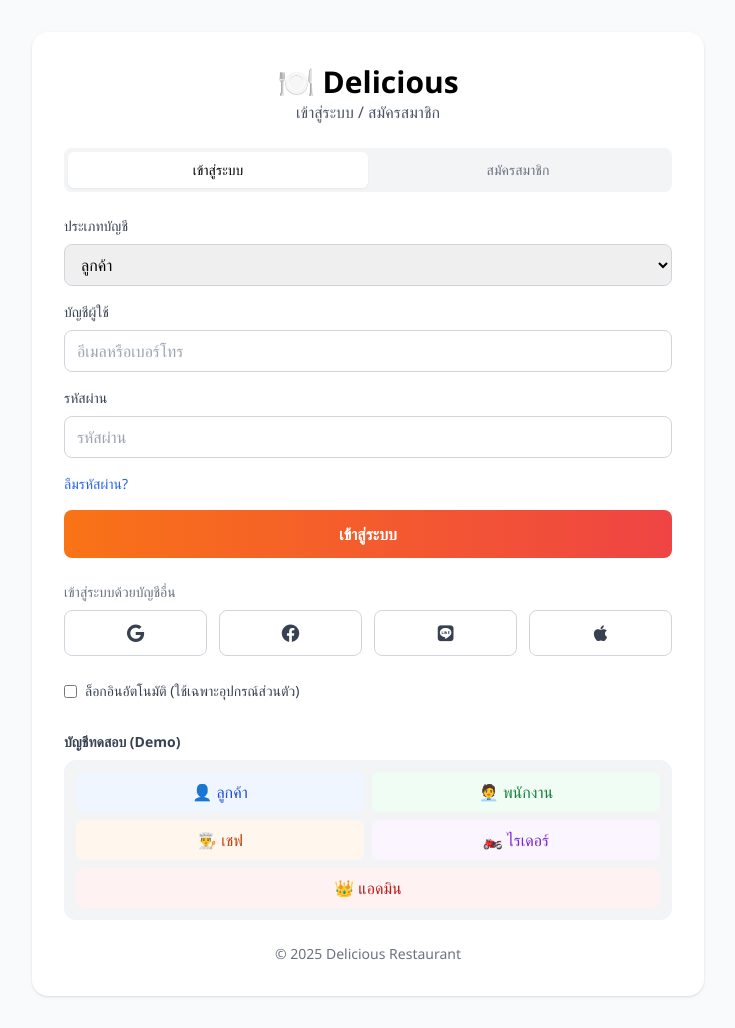
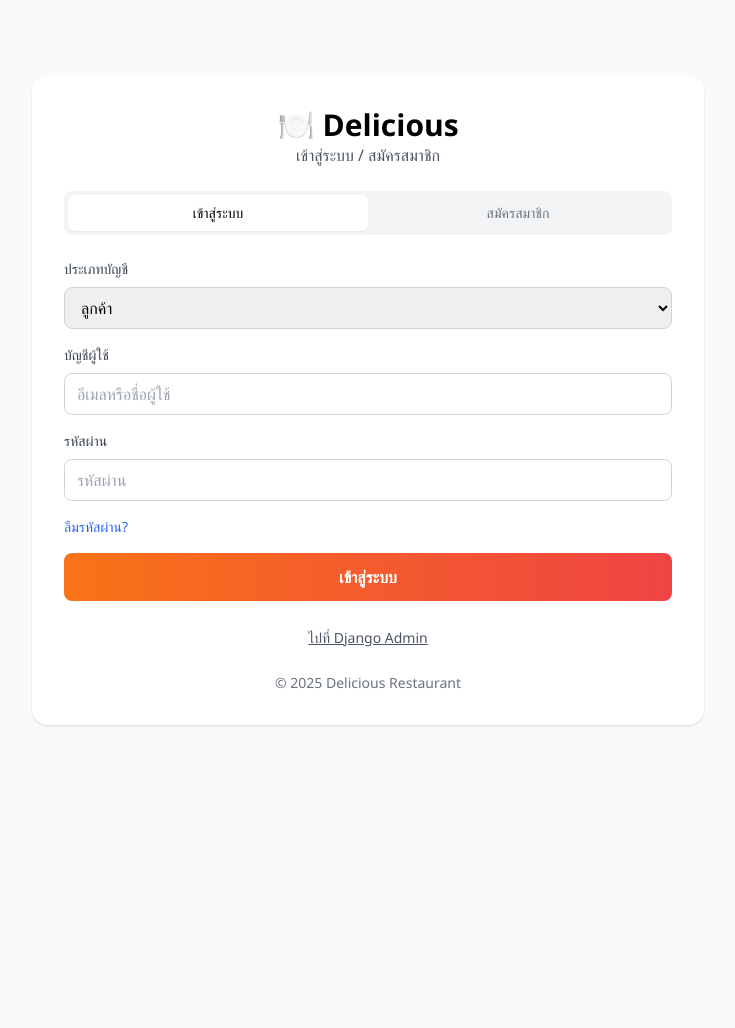
Before and after one commit to Nanashi1150/Worky, a Django app: page /login/ in a window 1280 px wide. Shown: the whole page, without its empty margins (272-1007 px from the left). After the commit the page ends 726 px from the top, so only its background shows below. Run offline with Django 5.2, Linux system fonts and the light colour scheme; some libraries are stand-ins or nearby versions.

Commit message:
feat: login accepts email or username; remove third-party/demo logins; add Admin link; scope cart/favorites per-user

```diff
--- a/restaurant/templates/restaurant/login.html
+++ b/restaurant/templates/restaurant/login.html
@@ -39,7 +39,7 @@
           </div>
           <div>
             <label class="block text-sm font-medium text-gray-700 mb-2">บัญชีผู้ใช้</label>
-            <input type="text" id="loginEmail" name="loginEmail" class="w-full px-3 py-2 border border-gray-300 rounded-lg focus:ring-2 focus:ring-blue-500 focus:border-transparent" placeholder="อีเมลหรือเบอร์โทร" />
+            <input type="text" id="loginEmail" name="loginEmail" class="w-full px-3 py-2 border border-gray-300 rounded-lg focus:ring-2 focus:ring-blue-500 focus:border-transparent" placeholder="อีเมลหรือชื่อผู้ใช้" />
           </div>
           <div>
             <label class="block text-sm font-medium text-gray-700 mb-2">รหัสผ่าน</label>
@@ -53,41 +53,15 @@
           {% if login_error %}
           <p class="text-sm text-red-600">{{ login_error }}</p>
           {% endif %}
-          <!-- Primary login button: gradient ตามภาพตัวอย่าง -->
+          <!-- Primary login button: gradient ตามดีไซน์ -->
           <button type="submit" class="w-full py-3 rounded-lg font-semibold text-white bg-gradient-to-r from-orange-500 to-red-500 hover:from-orange-600 hover:to-red-600">เข้าสู่ระบบ</button>
-
-          <!-- Sign in with providers -->
-          <div class="pt-2">
-            <div class="text-sm text-gray-500 mb-2">เข้าสู่ระบบด้วยบัญชีอื่น</div>
-            <div class="grid grid-cols-4 gap-3">
-              <button type="button" class="border border-gray-300 rounded-lg py-2 text-gray-700 hover:bg-gray-50"><i class="fa-brands fa-google text-lg"></i></button>
-              <button type="button" class="border border-gray-300 rounded-lg py-2 text-gray-700 hover:bg-gray-50"><i class="fa-brands fa-facebook text-lg"></i></button>
-              <button type="button" class="border border-gray-300 rounded-lg py-2 text-gray-700 hover:bg-gray-50"><i class="fa-brands fa-line text-lg"></i></button>
-              <button type="button" class="border border-gray-300 rounded-lg py-2 text-gray-700 hover:bg-gray-50"><i class="fa-brands fa-apple text-lg"></i></button>
-            </div>
+          <!-- Link to Django Admin -->
+          <div class="pt-2 text-center">
+            <a href="/admin/" class="inline-block text-sm text-gray-600 hover:text-gray-800 underline">ไปที่ Django Admin</a>
           </div>
 
-          <!-- Auto-login checkbox -->
-          <div class="pt-2">
-            <label class="inline-flex items-start gap-2 text-sm text-gray-700">
-              <input type="checkbox" id="autoLogin" class="mt-1" />
-              <span>ล็อกอินอัตโนมัติ (ใช้เฉพาะอุปกรณ์ส่วนตัว)</span>
-            </label>
-          </div>
-
-          <!-- Demo accounts section -->
-          <div class="pt-3">
-            <div class="text-sm font-semibold text-gray-700 mb-2">บัญชีทดสอบ (Demo)</div>
-            <div class="bg-gray-100 rounded-xl p-3">
-              <div class="grid grid-cols-2 gap-2 mb-2">
-                <button type="button" onclick="gotoRole('customer')" class="p-2 rounded-lg bg-blue-50 text-blue-700 hover:bg-blue-100">👤 ลูกค้า</button>
-                <button type="button" onclick="gotoRole('staff')" class="p-2 rounded-lg bg-green-50 text-green-700 hover:bg-green-100">🧑‍💼 พนักงาน</button>
-                <button type="button" onclick="gotoRole('chef')" class="p-2 rounded-lg bg-orange-50 text-orange-700 hover:bg-orange-100">👨‍🍳 เชฟ</button>
-                <button type="button" onclick="gotoRole('rider')" class="p-2 rounded-lg bg-purple-50 text-purple-700 hover:bg-purple-100">🏍️ ไรเดอร์</button>
-              </div>
-              <button type="button" onclick="gotoRole('admin')" class="w-full p-2 rounded-lg bg-red-50 text-red-700 hover:bg-red-100">👑 แอดมิน</button>
-            </div>
-          </div>
+          <!-- Removed: third-party login and demo quick-login per requirement -->
+          <!-- Removed: auto-login checkbox (no longer recommended) -->
         </form>
 
         <!-- Register Form -->
@@ -156,11 +130,6 @@
         }
       }
 
-      function gotoRole(role) {
-        // Quick-login as demo user for this role
-        window.location.href = '/login/demo/' + role + '/';
-      }
-
       document.addEventListener('DOMContentLoaded', function() {
         // Preselect role when coming from /login/<role>/
         try {
@@ -188,9 +157,9 @@
           [emailEl, passEl].forEach(el => { if (el) { el.classList.remove('border-red-500'); el.classList.add('border-gray-300'); }});
           if (errorEl) { errorEl.textContent = ''; errorEl.classList.add('hidden'); }
 
-          // Basic validation: require both fields; simple email/phone rule; min password length
-          const isPhone = /^\d{8,15}$/.test(email);
+          // Basic validation: require both fields; allow email or username; min password length
           const isEmail = /^[^\s@]+@[^\s@]+\.[^\s@]+$/.test(email);
+          const isUsername = /^[A-Za-z0-9_.-]{3,30}$/.test(email);
           if (!email || !pass) {
             if (errorEl) { errorEl.textContent = 'กรุณากรอกบัญชีผู้ใช้และรหัสผ่าน'; errorEl.classList.remove('hidden'); }
             if (!email && emailEl) emailEl.classList.add('border-red-500');
@@ -199,8 +168,8 @@
             e.preventDefault();
             return;
           }
-          if (!(isEmail || isPhone)) {
-            if (errorEl) { errorEl.textContent = 'รูปแบบบัญชีผู้ใช้ไม่ถูกต้อง (ใส่อีเมลหรือเบอร์โทร)'; errorEl.classList.remove('hidden'); }
+          if (!(isEmail || isUsername)) {
+            if (errorEl) { errorEl.textContent = 'รูปแบบบัญชีผู้ใช้ไม่ถูกต้อง (ใส่อีเมลหรือชื่อผู้ใช้)'; errorEl.classList.remove('hidden'); }
             if (emailEl) emailEl.classList.add('border-red-500');
             emailEl?.focus();
             e.preventDefault();
```
Also changed, not shown: restaurant/static/restaurant/app.js (+30 -6 lines).
